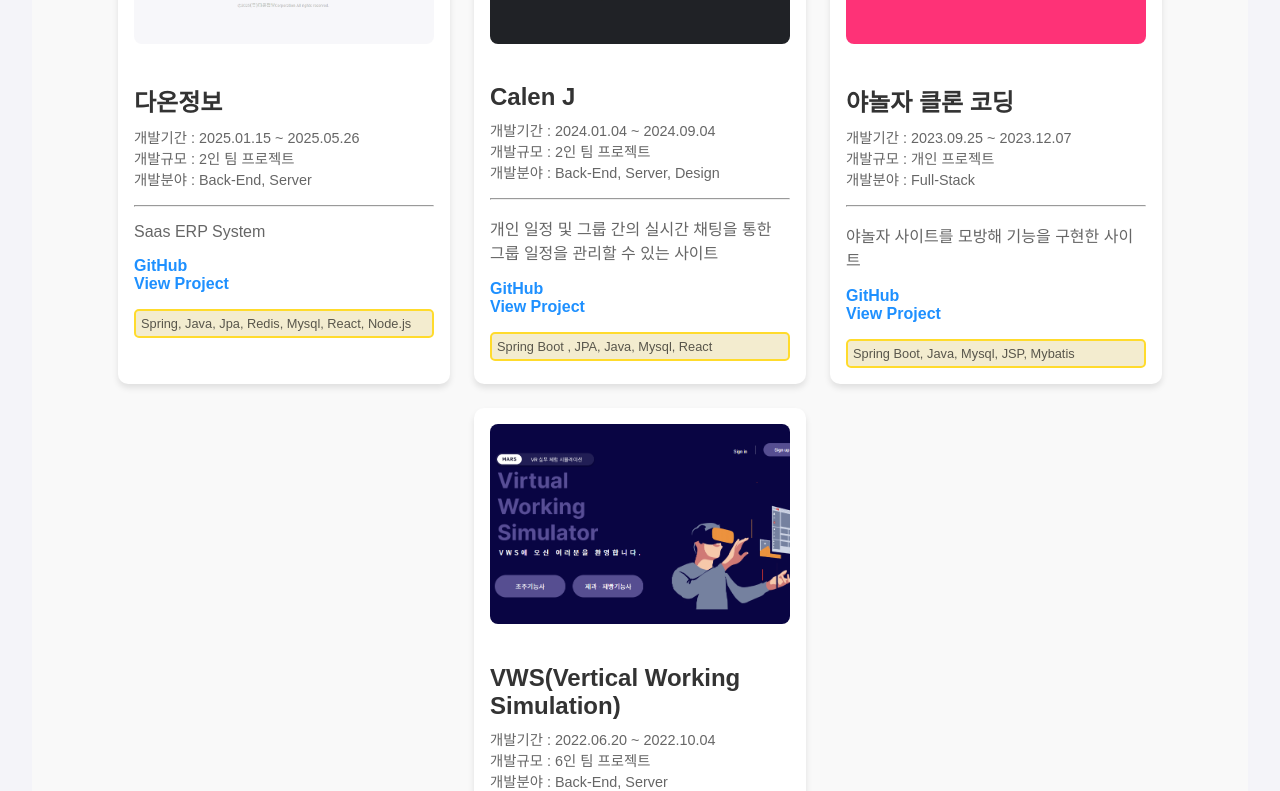
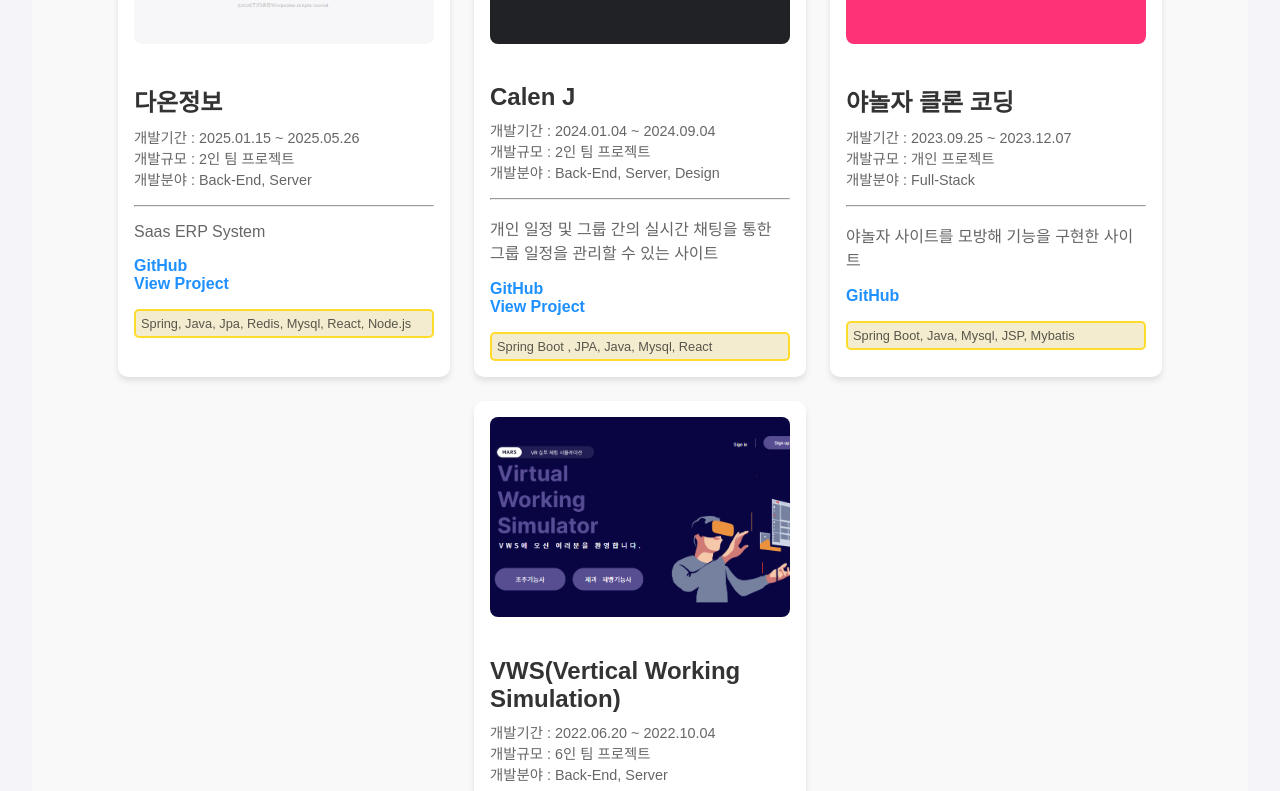
Before and after one commit to kwontaein/portfolio, a React (Create React App) app: page / in a window 1280 px wide. Shown: the part 3366-4157 px from the top of the page. Built offline with nearby package versions, Linux system fonts and the light colour scheme.

Commit message:
2025-06-30

```diff
--- a/src/components/Projects.js
+++ b/src/components/Projects.js
@@ -34,7 +34,6 @@ const Projects = () => {
             useTech : "Spring Boot, Java, Mysql, JSP, Mybatis",
             image: "img/yanolja.png", // 이미지 경로
             link: "https://github.com/kwontaein/Spring_Yanolja",
-            notion: "https://github.com/kwontaein/portfolio",
         },{
             title: "VWS(Vertical Working Simulation)",
             description: "VR을 통한 자격증 시험 연습 및 웹사이트를 통한 필기 시험 연습",
@@ -44,7 +43,6 @@ const Projects = () => {
             useTech : "Spring, Node.Js, React, Yup, Unity",
             image: "img/vws.png", // 이미지 경로
             link: "https://github.com/kwontaein/mars",
-            notion: "https://github.com/kwontaein/portfolio",
         },
     ];
 
@@ -75,13 +73,17 @@ const Projects = () => {
                                 GitHub
                                 </a>
                             </div>
-                            <div>
-                                <a href={project.notion}
-                                    target="_blank"
-                                    rel="noopener noreferrer">
-                                    View Project
-                                </a>
-                            </div>
+                            {project.notion && (
+                                <div>
+                                    <a
+                                        href={project.notion}
+                                        target="_blank"
+                                        rel="noopener noreferrer"
+                                    >
+                                        View Project
+                                    </a>
+                                </div>
+                            )}
                             <div className="project-tech">{project.useTech}</div>
                         </div>
                     ))}
```
